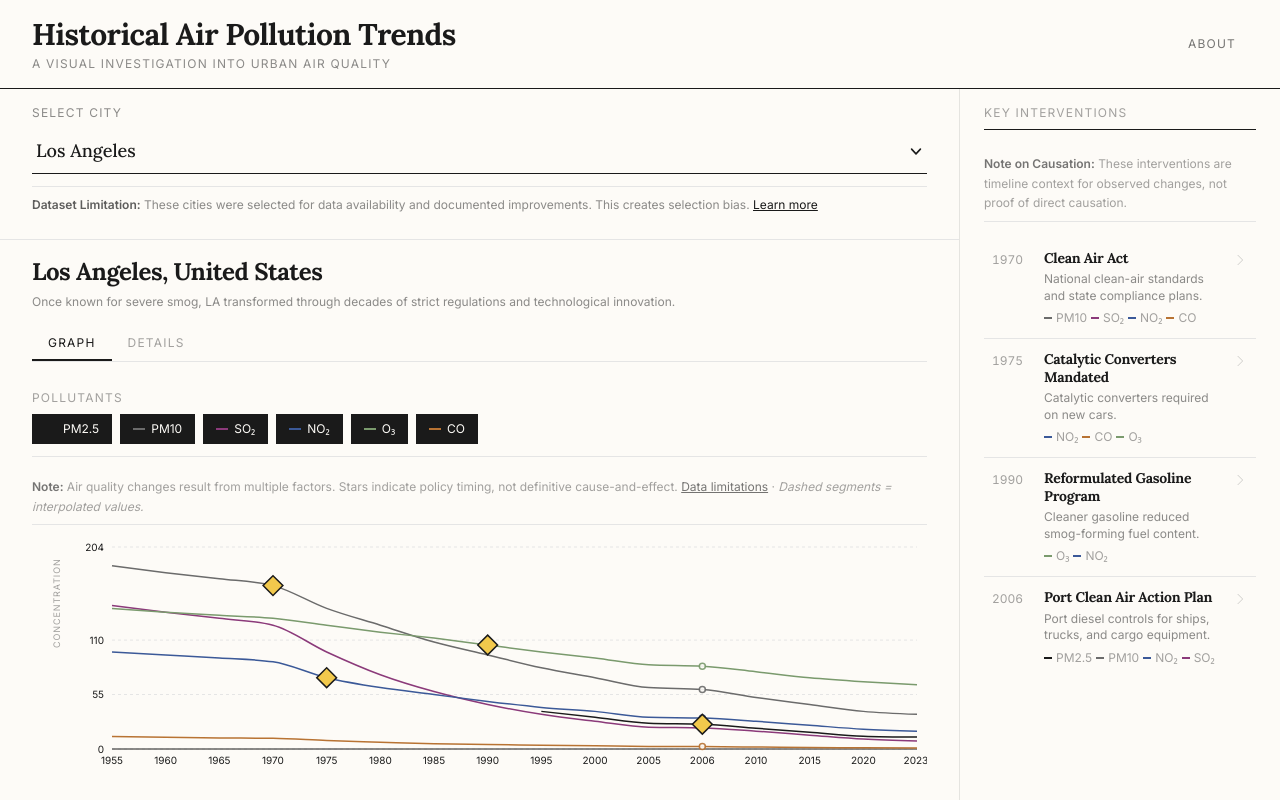
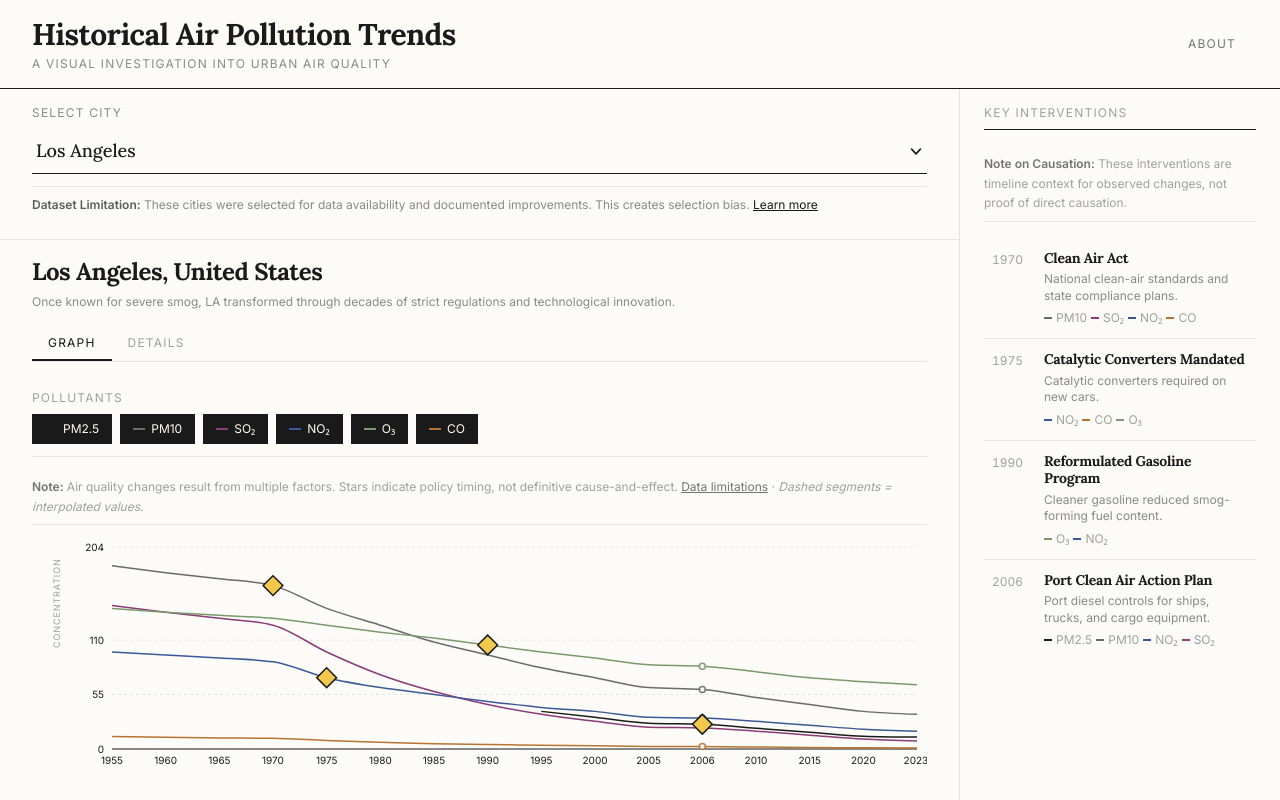
Before and after one commit to rakshran/aqi-tracker, a React (Vite) app: page / in a window 1280 px wide. Built offline with nearby package versions, Linux system fonts and the light colour scheme.

Commit message:
Update InterventionsPanel.jsx

```diff
--- a/src/components/InterventionsPanel.jsx
+++ b/src/components/InterventionsPanel.jsx
@@ -84,12 +84,6 @@ export default function InterventionsPanel({
                 )}
               </div>
 
-              {/* Right indicator */}
-              <span className="text-ink/20 pt-0.5 flex-shrink-0">
-                <svg className="w-4 h-4" fill="none" stroke="currentColor" viewBox="0 0 24 24">
-                  <path strokeLinecap="round" strokeLinejoin="round" strokeWidth={1.5} d="M9 5l7 7-7 7" />
-                </svg>
-              </span>
             </div>
           );
 
```
